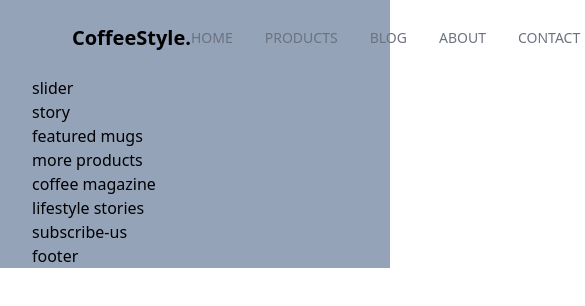
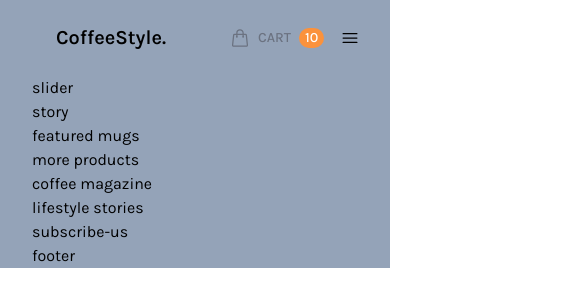
Before and after one commit to PhiiiKhongCode/tailwind_coffee_style, a website: page public/index.html in a window 390 px wide. Shown: the top 306 px of the page, 585 px wide, since content can reach past the window. Drawn offline with Linux system fonts and the light colour scheme.

Commit message:
responsive header

```diff
--- a/public/index.html
+++ b/public/index.html
@@ -3,25 +3,28 @@
   <head>
     <meta charset="UTF-8" />
     <meta name="viewport" content="width=device-width, initial-scale=1.0" />
+    <link rel="icon" href="./images/favicon/coffee-favicon.jpg" sizes="16x16" />
     <title>Coffee style</title>
     <link href="./output.css" type="text/css" rel="stylesheet" />
+    <script src="./js/main.js" type="text/javascript" async></script>
   </head>
   <body>
     <div id="root">
       <div
-        class="content-wrapper max-w-screen-2xl text-base mx-auto px-8 bg-slate-400"
+        class="content-wrapper font-Karla max-w-screen-2xl text-base mx-auto px-8 bg-slate-400"
       >
-        <header class="py-6 mx-10">
-          <nav class="flex flex-row justify-between">
+        <header class="p-6 mx-auto">
+          <nav class="flex flex-row justify-between relative">
             <div
               class="logo basis-2/6 text-center text-xl font-semibold cursor-pointer"
             >
               CoffeeStyle.
             </div>
             <ul
-              class="basis-3/6 flex item-center justify-end gap-8 uppercase text-sm text-gray-500 font-medium"
+              id="ct-top-menu"
+              class="basis-3/6 hidden lg:flex lg:item-center lg:justify-end lg:gap-8 uppercase text-sm text-gray-500 font-medium"
             >
-              <li class="ct-top-menu-item">
+              <li class="ct-top-menu-item ct-top-menu-item-active">
                 <a class="" href="#">Home</a>
               </li>
               <li class="ct-top-menu-item">
@@ -35,7 +38,7 @@
               </li>
             </ul>
             <ul
-              class="basis-1/6 flex justify-start items-center ml-16 uppercase text-sm text-gray-500 font-medium"
+              class="basis-3/6 flex justify-end lg:justify-start items-center ml-16 uppercase text-sm text-gray-500 font-medium"
             >
               <li class="ct-top-menu-item">
                 <a href="#" class="flex items-center">
@@ -62,6 +65,26 @@
                 </a>
               </li>
             </ul>
+            <div
+              class="basis-1/6 lg:hidden flex items-center cursor-pointer px-4 sm:px-8"
+            >
+              <svg
+                id="ct-toggle-top-menu-icon"
+                xmlns="http://www.w3.org/2000/svg"
+                fill="none"
+                viewBox="0 0 24 24"
+                stroke-width="1.5"
+                stroke="currentColor"
+                data-slot="icon"
+                class="ct-icon"
+              >
+                <path
+                  stroke-linecap="round"
+                  stroke-linejoin="round"
+                  d="M3.75 6.75h16.5M3.75 12h16.5m-16.5 5.25h16.5"
+                />
+              </svg>
+            </div>
           </nav>
         </header>
         <main>
--- /dev/null
+++ b/public/js/main.js
@@ -0,0 +1,14 @@
+const topMenu = document.getElementById("ct-top-menu");
+const toggleTopMenu = document.getElementById("ct-toggle-top-menu-icon");
+
+document.addEventListener("click", (e) => {
+  if (toggleTopMenu.contains(e.target)) {
+    topMenu.classList.toggle("hidden");
+    topMenu.classList.toggle("ct-top-menu-expended");
+  } else {
+    if (topMenu.classList.contains("ct-top-menu-expended")) {
+      topMenu.classList.remove("ct-top-menu-expended");
+      topMenu.classList.add("hidden");
+    }
+  }
+});
--- a/src/input.css
+++ b/src/input.css
@@ -1,10 +1,22 @@
+@import url("https://fonts.googleapis.com/css2?family=Instrument+Serif:ital@0;1&family=Inter:wght@200;300;400&family=Karla:ital,wght@0,200;0,300;0,400;0,500;0,600;0,700;1,200;1,300;1,400;1,500;1,600;1,700&family=Poppins:ital,wght@0,300;1,200;1,300&display=swap");
+
 @tailwind base;
 @tailwind components;
 @tailwind utilities;
 
 /**ct = custom */
+.ct-top-menu-expended {
+  @apply absolute top-10 z-50 w-full bg-white text-center animate-slideDown;
+}
+
 .ct-top-menu-item {
-  @apply cursor-pointer py-1 hover:text-gray-800 relative after:absolute after:bottom-0 after:left-0 after:bg-bg-light-coffee after:h-0.5 after:w-0 hover:after:w-full after:transition-all after:ease-in-out after:duration-300;
+  @apply cursor-pointer py-1 hover:text-gray-800 relative after:lg:absolute
+   after:lg:bottom-0 after:lg:left-0 after:lg:bg-bg-light-coffee after:lg:h-0.5
+    after:lg:w-0 hover:after:lg:w-full after:lg:transition-all after:lg:ease-in-out
+     after:lg:duration-300;
+}
+.ct-top-menu-item-active {
+  @apply text-gray-800;
 }
 .ct-icon {
   @apply w-5 h-5 inline-block;
--- a/tailwind.config.js
+++ b/tailwind.config.js
@@ -3,8 +3,20 @@ module.exports = {
   content: ["./public/**/*.{html,js}"],
   theme: {
     extend: {
+      fontFamily: {
+        Karla: ["Karla", "sans-serif"],
+      },
       colors: {
         "bg-light-coffee": "#c89f94",
+      },
+      keyframes: {
+        slideDown: {
+          "0%": { transform: "translateY(-100%)" },
+          "100%": { transform: "translateY(0)" },
+        },
+      },
+      animation: {
+        slideDown: "slideDown 0.5s linear",
       },
     },
   },
```
Also changed, not shown: public/images/favicon/coffee-favicon.jpg (added), public/output.css.
